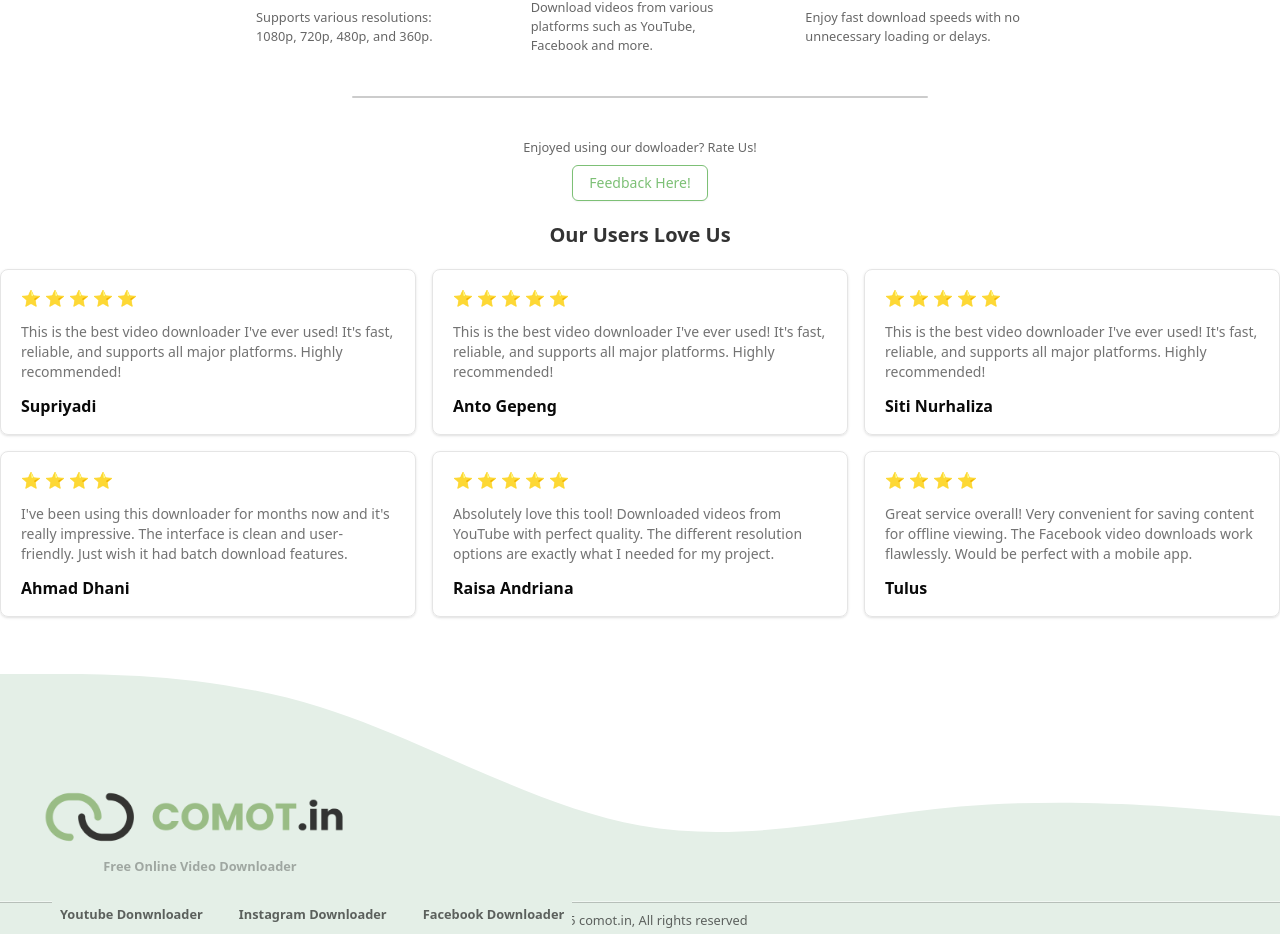
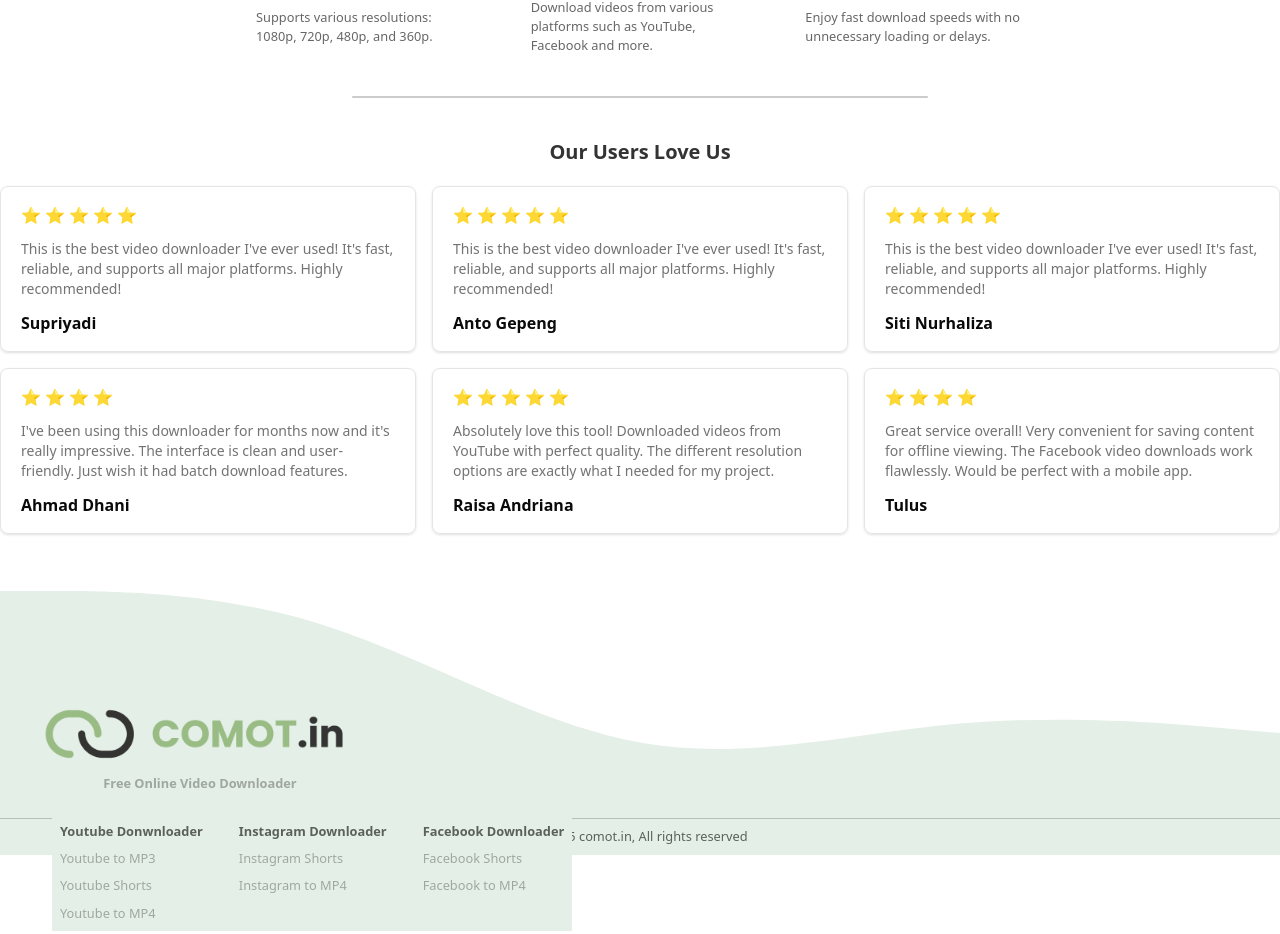
Before and after one commit to MUFTIALCHAIRI/Test4, a React (Vite) app: page / in a window 1280 px wide. Shown: the part 1028-1962 px from the top of the page. Built offline with nearby package versions, Linux system fonts and the light colour scheme; some icons are missing.

Commit message:
remove: feedback

```diff
--- a/src/layouts/ReviewContent.tsx
+++ b/src/layouts/ReviewContent.tsx
@@ -12,16 +12,6 @@ interface ReviewItem {
 const ReviewContent = () => {
 	return (
 		<div id='reviews' className='flex flex-col items-center justify-center gap-5 w-7xl'>
-			<span className='flex items-center justify-center flex-col gap-2'>
-				<small className='text-black/60'>Enjoyed using our dowloader? Rate Us!</small>
-
-				<Button
-					variant={'outline'}
-					className='rounded-sm hover:bg-[#99BC85] hover:text-white cursor-pointer'
-				>
-					Feedback Here!
-				</Button>
-			</span>
 			<h1 className='text-xl font-semibold text-black/80'>Our Users Love Us</h1>{' '}
 			{/* LIST REVIEWS */}
 			<div className='grid grid-cols-1 md:grid-cols-2 lg:grid-cols-3 gap-4 max-w-7xl'>
```
